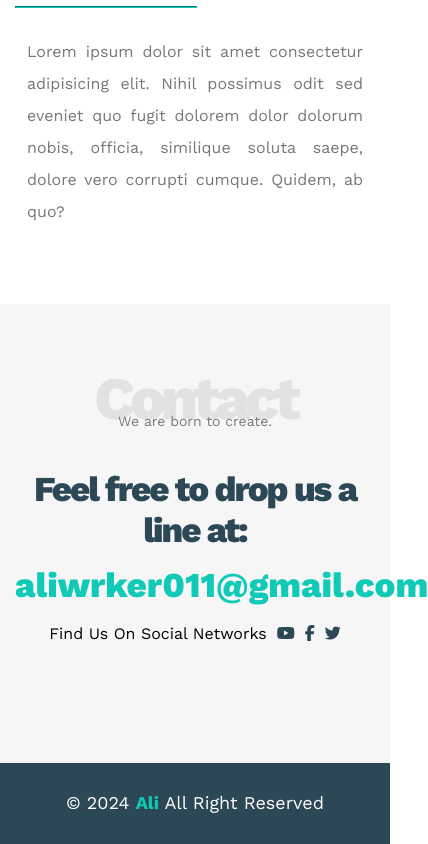
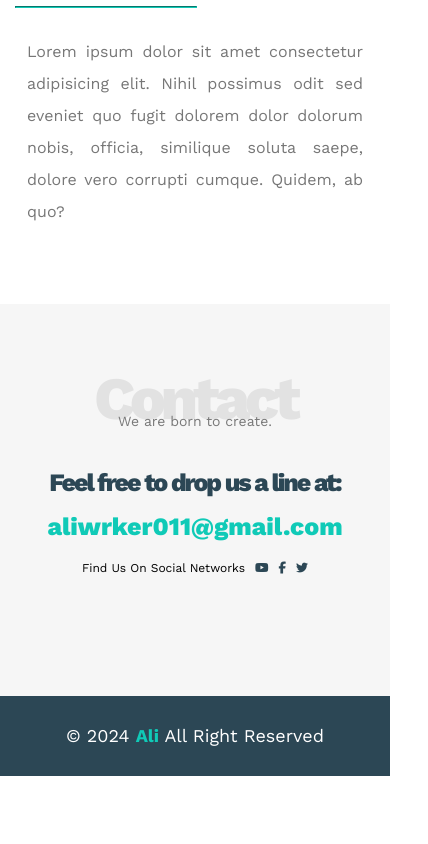
Before and after one commit to Alil0l/Leon-Website-HTML-CSS, a plain HTML site: page index.html in a window 390 px wide. Shown: the part 5835-6679 px from the top of the page, 428 px wide, since content can reach past the window. After the commit the page ends 6611 px from the top, so only its background shows below. Drawn offline with nearby package versions, Linux system fonts and the light colour scheme.

Commit message:
modify a font size in the contact section

```diff
--- a/css/leon.css
+++ b/css/leon.css
@@ -431,6 +431,17 @@ start of contact section
   margin-left: 10px;
   color: #2c4755;
 }
+@media (max-width: 390px) {
+  .contact .info .label {
+    font-size: 25px;
+  }
+  .contact .info .link {
+    font-size: 25px;
+  }
+  .contact .info .social {
+    font-size: 12px;
+  }
+}
 /*
 
 end of contact section
```
